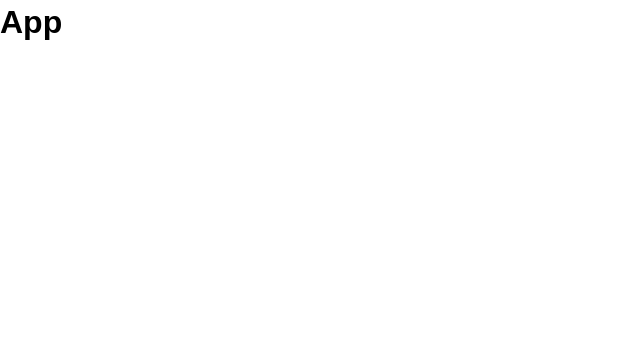
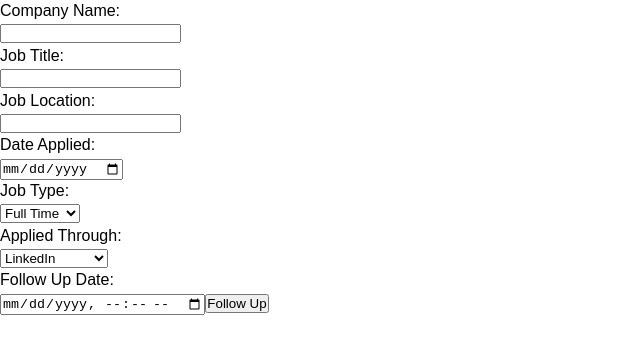
Before and after one commit to SammieSams99/Follow-Up-App, a React (Create React App) app in the folder follow-up/: page / in a window 1280 px wide. Shown: the top 354 px of the page, without its empty margins (0-640 px from the left). Built offline with nearby package versions, Linux system fonts and the light colour scheme.

Commit message:
Completed the form for user to input information about the job they applied for

```diff
--- a/follow-up/src/App.js
+++ b/follow-up/src/App.js
@@ -1,12 +1,15 @@
 import React from 'react';
-import './App.css';
 
-function App() {
-  return (
-    <div className="App">
-      <h1>App</h1>
-    </div>
-  );
+function Hello(props) {
+    return (
+      <div>
+        <h1>Hello {props.name}</h1>
+        <p> You are {props.age} years old</p>
+      </div>
+    );
 }
 
-export default App;
+
+
+
+export default Hello;
--- /dev/null
+++ b/follow-up/src/components/Form.js
@@ -0,0 +1,75 @@
+import React from 'react';
+
+class Form extends React.Component {
+    constructor(props) {
+      super(props);
+      this.state = {
+        username: '',
+        age: null,
+      };
+    }
+    myChangeHandler = (event) => {
+      let nam = event.target.name;
+      let val = event.target.value;
+      this.setState({[nam]: val});
+    }
+    render() {
+      return (
+        <form>
+        <p>Company Name:</p>
+        <input
+          type='text'
+          name='name'
+          onChange={this.myChangeHandler}
+        />
+        <p>Job Title:</p>
+        <input
+          type='text'
+          name='title'
+          onChange={this.myChangeHandler}
+        />
+        <p>Job Location:</p>
+        <input
+          type='text'
+          name='location'
+          onChange={this.myChangeHandler}
+          />
+          <p>Date Applied:</p>
+        <input
+          type='date'
+          id= "appdate"
+          name= "appdate"
+          onChange={this.myChangeHandler}
+          />
+          <p>Job Type:</p>
+        <select>
+          <option value="full time">Full Time</option>
+          <option value="full time">Part Time</option>
+          <option value="full time">Contract</option>
+          onChange={this.myChangeHandler}
+        </select>
+        <p>Applied Through:</p>
+        <select>
+          <option value="linkedin">LinkedIn</option>
+          <option value="Career Builder">Career Builder</option>
+          <option value="Glass Door">Glass Door</option>
+          <option value="Indeed">Indeed</option>
+          <option value="Zip Recruiter">Zip Recruiter</option>
+          <option value="Robert Half">Robert Half</option>
+          <option value="Google">Google</option>
+          onChange={this.myChangeHandler}
+        </select>
+          <p>Follow Up Date:</p>
+        <input
+          type="datetime-local"
+          id= "followupdate"
+          name= "followupdate"
+          onChange={this.myChangeHandler}
+        />
+        <input type="submit" value="Follow Up"/>
+        </form>
+      );
+    }
+  }
+
+export default Form;
--- a/follow-up/src/index.js
+++ b/follow-up/src/index.js
@@ -1,16 +1,27 @@
-import React from 'react';
-import ReactDOM from 'react-dom';
-import App from './App';
-import * as serviceWorker from './serviceWorker';
+import React from 'react'
+import ReactDOM from 'react-dom'
+import Form from './components/Form'
+import './App.css'
+
+const form = {
+  companyName: "Sony",
+  jobTitle: "Software Engineer",
+  location: "New York",
+  jobType: "Full Time",
+  appliedThrough: "Indeed",
+  remindDate:"September 10, 2020"
+}
+
+
 
 ReactDOM.render(
-  <React.StrictMode>
-    <App />
-  </React.StrictMode>,
+  <Form
+    companyName= {form.companyName}
+    jobTitle= {form.jobTitle}
+    location= {form.location}
+    jobType= {form.jobType}
+    appliedThrough= {form.appliedThrough}
+    remindDate= {form.remindDate}
+  />,
   document.getElementById('root')
 );
-
-// If you want your app to work offline and load faster, you can change
-// unregister() to register() below. Note this comes with some pitfalls.
-// Learn more about service workers: https://bit.ly/CRA-PWA
-serviceWorker.unregister();
```
